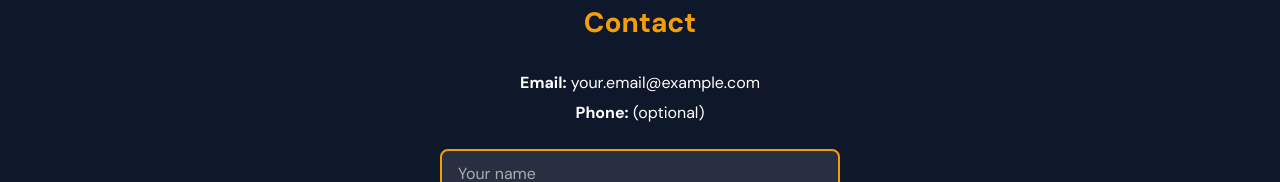
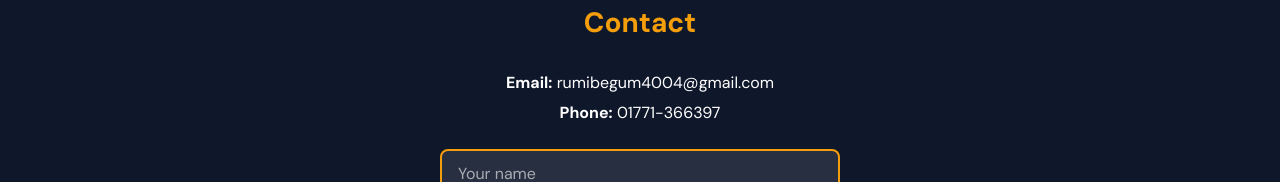
Before and after one commit to rumibegum404/portfolio, a plain HTML site: page index.html in a window 1280 px wide. Shown: the part 2162-2344 px from the top of the page. Drawn offline with Linux system fonts and the light colour scheme.

Commit message:
change email

```diff
--- a/index.html
+++ b/index.html
@@ -78,8 +78,8 @@
     <div class="container">
       <h2>Contact</h2>
       <div class="contact-info">
-        <p><strong>Email:</strong> your.email@example.com</p>
-        <p><strong>Phone:</strong> (optional)</p>
+        <p><strong>Email:</strong> rumibegum4004@gmail.com</p>
+        <p><strong>Phone:</strong> 01771-366397</p>
       </div>
       <form class="contact-form" action="#" method="post">
         <input type="text" name="name" placeholder="Your name">
```
